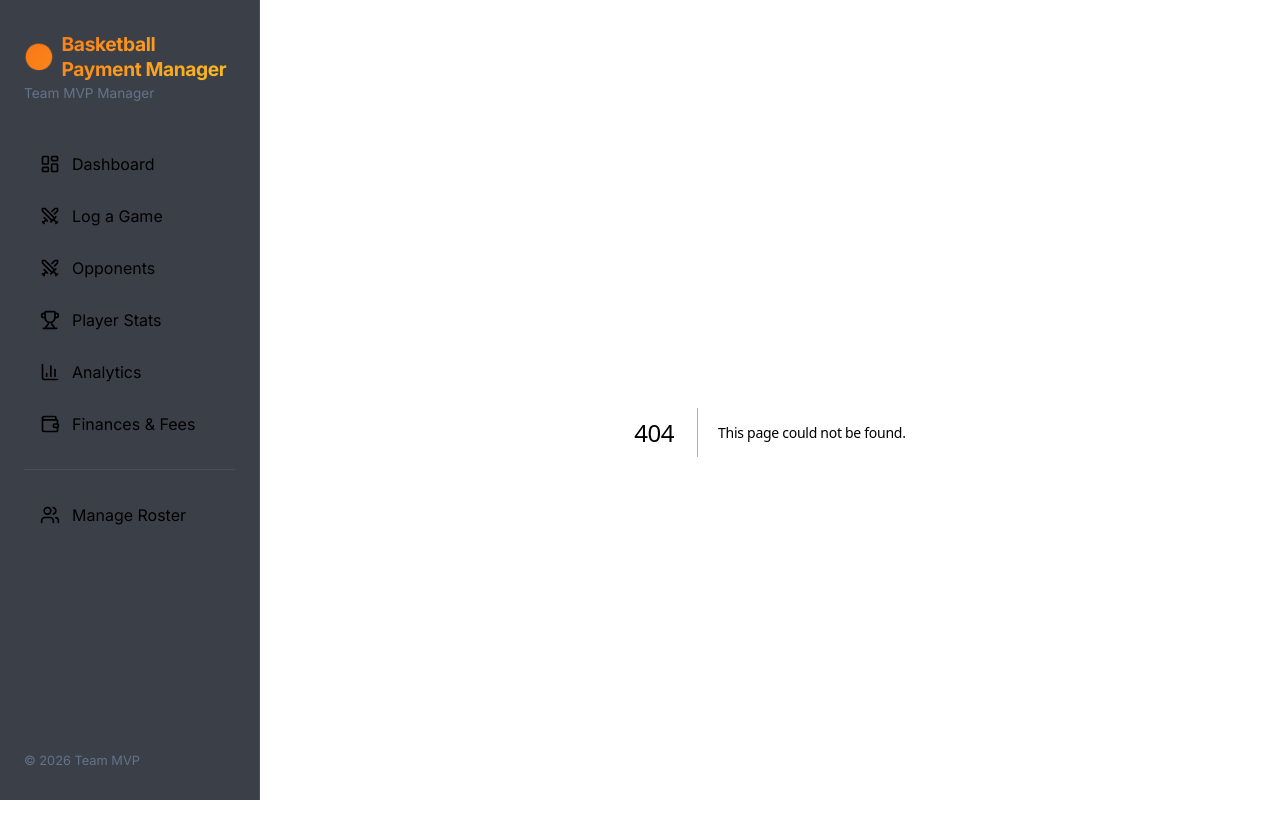
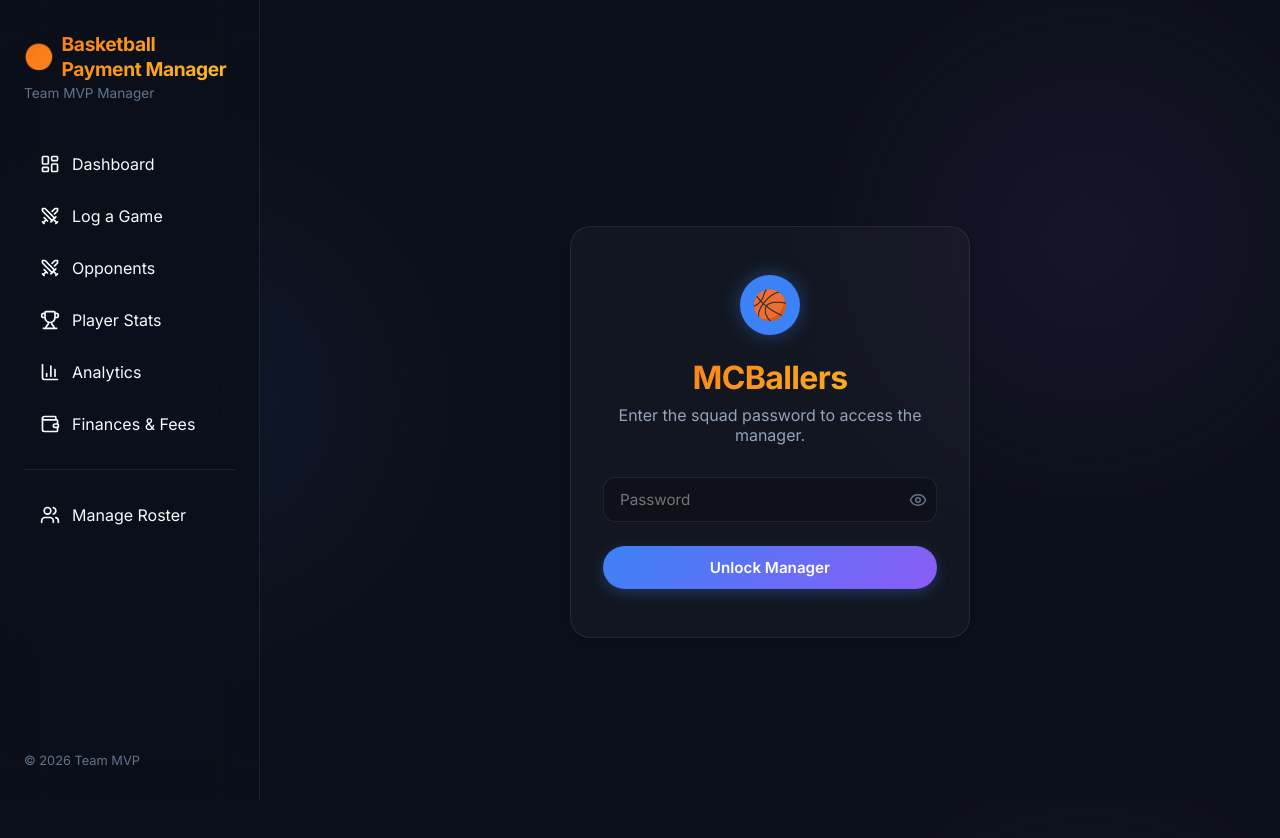
Before and after one commit to GoingGoingGone-goat/basketball-payment-manager, a Next.js app: page /login in a window 1280 px wide. Before the commit this address had no page. Shown: the top 838 px of the page. Built offline with nearby package versions, Linux system fonts and the light colour scheme.

Commit message:
Replace basic auth with custom login page to support show/hide password toggle

```diff
--- /dev/null
+++ b/src/actions/auth.ts
@@ -0,0 +1,21 @@
+'use server'
+
+import { cookies } from 'next/headers'
+import { redirect } from 'next/navigation'
+
+export async function login(formData: FormData) {
+    const password = formData.get('password') as string
+
+    // Simple check against the environment variable
+    if (password === process.env.APP_PASSWORD) {
+        cookies().set('auth-token', password, {
+            secure: process.env.NODE_ENV === 'production',
+            httpOnly: true,
+            path: '/',
+            maxAge: 60 * 60 * 24 * 30 // 30 days
+        })
+        redirect('/')
+    }
+
+    return { error: 'Incorrect password' }
+}
--- /dev/null
+++ b/src/app/login/page.tsx
@@ -0,0 +1,82 @@
+'use client'
+
+import { useState } from 'react'
+import { Eye, EyeOff } from 'lucide-react'
+import { login } from '@/actions/auth'
+
+export default function LoginPage() {
+    const [showPassword, setShowPassword] = useState(false)
+    const [error, setError] = useState('')
+    const [isLoading, setIsLoading] = useState(false)
+
+    async function handleSubmit(e: React.FormEvent<HTMLFormElement>) {
+        e.preventDefault()
+        setIsLoading(true)
+        setError('')
+
+        const formData = new FormData(e.currentTarget)
+        const result = await login(formData)
+
+        // If it returns, that means it failed (redirect didn't fire)
+        if (result?.error) {
+            setError(result.error)
+            setIsLoading(false)
+        }
+    }
+
+    return (
+        <div style={{ display: 'flex', alignItems: 'center', justifyContent: 'center', minHeight: '100vh', padding: '2rem' }}>
+            <div className="glass-panel" style={{ width: '100%', maxWidth: '400px', padding: '3rem 2rem', textAlign: 'center' }}>
+                <div style={{ width: '60px', height: '60px', background: 'var(--accent-primary)', borderRadius: '50%', display: 'flex', alignItems: 'center', justifyContent: 'center', margin: '0 auto 1.5rem', boxShadow: '0 0 20px rgba(59, 130, 246, 0.4)' }}>
+                    <span style={{ fontSize: '1.8rem' }}>🏀</span>
+                </div>
+
+                <h1 className="title-gradient" style={{ fontSize: '2rem', marginBottom: '0.5rem', margin: '0 0 0.5rem 0' }}>MCBallers</h1>
+                <p style={{ color: 'var(--text-secondary)', marginBottom: '2rem' }}>Enter the squad password to access the manager.</p>
+
+                <form onSubmit={handleSubmit} style={{ display: 'flex', flexDirection: 'column', gap: '1rem' }}>
+
+                    <div style={{ position: 'relative' }}>
+                        <input
+                            type={showPassword ? "text" : "password"}
+                            name="password"
+                            required
+                            placeholder="Password"
+                            className="input-field"
+                            style={{ paddingRight: '2.5rem' }}
+                        />
+                        <button
+                            type="button"
+                            onClick={() => setShowPassword(!showPassword)}
+                            style={{
+                                position: 'absolute',
+                                right: '10px',
+                                top: '50%',
+                                transform: 'translateY(-50%)',
+                                background: 'transparent',
+                                border: 'none',
+                                color: 'var(--text-muted)',
+                                cursor: 'pointer',
+                                display: 'flex',
+                                alignItems: 'center',
+                                justifyContent: 'center'
+                            }}
+                        >
+                            {showPassword ? <EyeOff size={18} /> : <Eye size={18} />}
+                        </button>
+                    </div>
+
+                    {error && (
+                        <div style={{ color: 'var(--accent-danger)', fontSize: '0.9rem', background: 'rgba(239, 68, 68, 0.1)', padding: '0.5rem', borderRadius: '4px' }}>
+                            {error}
+                        </div>
+                    )}
+
+                    <button type="submit" className="btn btn-primary" disabled={isLoading} style={{ marginTop: '0.5rem' }}>
+                        {isLoading ? 'Entering...' : 'Unlock Manager'}
+                    </button>
+                </form>
+            </div>
+        </div>
+    )
+}
```
Also changed, not shown: src/middleware.ts (+10 -21 lines).
